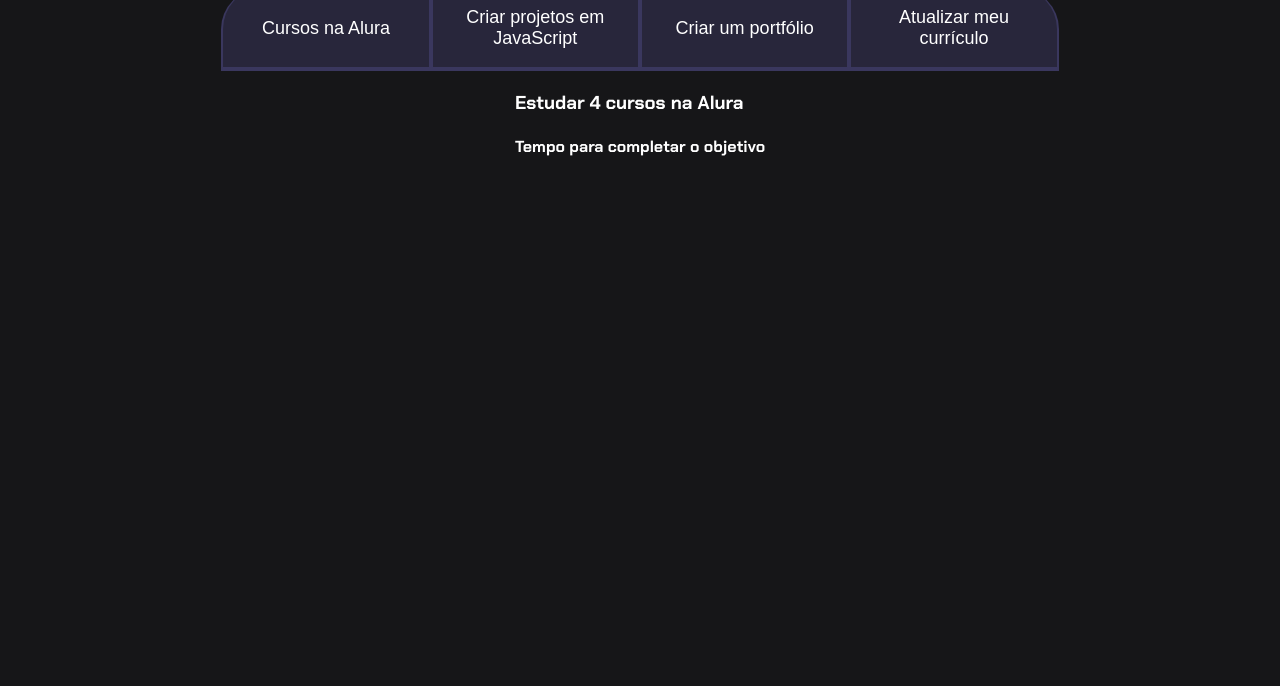
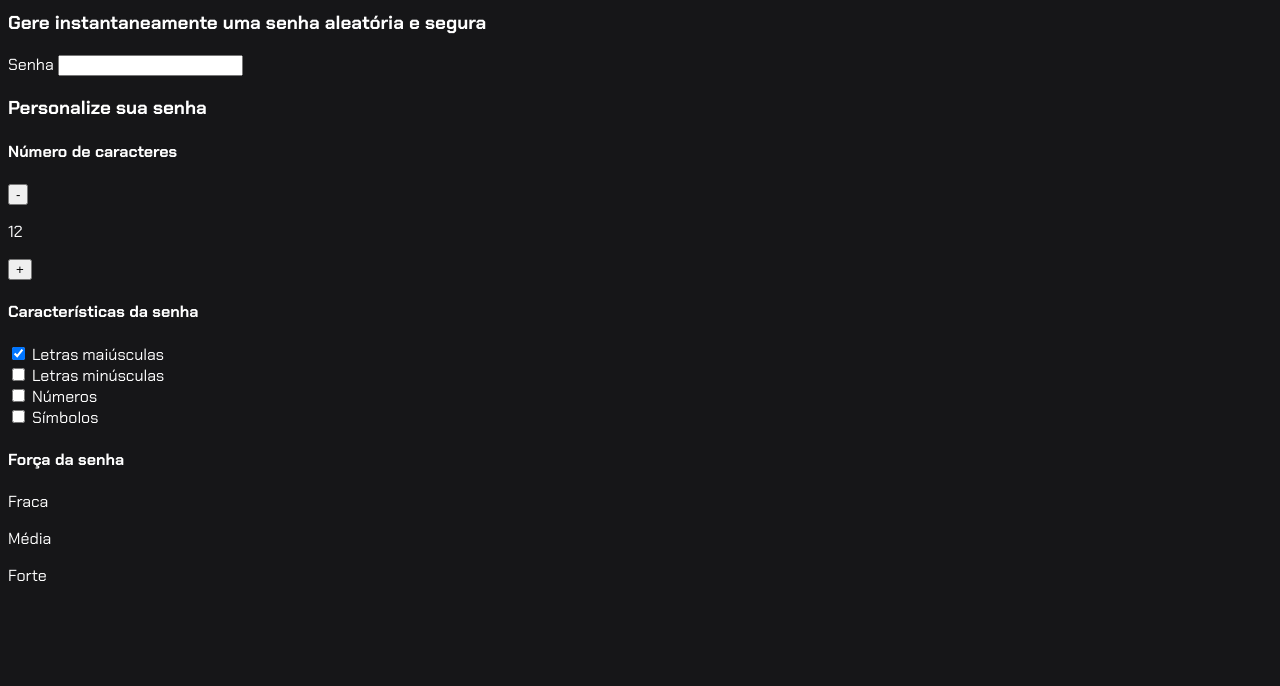
Before and after one commit to leletibrum/lele-brum, a plain HTML site: page index.html in a window 1280 px wide. Shown: the part 114-800 px from the top of the page. Drawn offline with Linux system fonts and the light colour scheme.

Commit message:
Index.html

```diff
--- a/index.html
+++ b/index.html
@@ -1,24 +1,65 @@
 <!DOCTYPE html>
 <html lang="pt-br">
+
 <head>
     <meta charset="UTF-8">
     <meta name="viewport" content="width=device-width, initial-scale=1.0">
-<title>Meus objetivos do ano</title>
+    <title>Gerador de senha</title>
     <link rel="stylesheet" href="style.css">
 </head>
+
 <body>
-  <section class="conteudo-principal">
-      <h2 class="titulo-principal">Meus Objetivos do ano<span>_</span></h2>
-    <div class="botoes">
-      <button class="botao">Cursos na Alura</button>
-      <button class="botao">Criar projetos em JavaScript</button>
-      <button class="botao">Criar um portfólio</button>
-      <button class="botao">Atualizar meu currículo</button>
+    <section class="conteudo">
+        <div class="conteudo-titulo">
+            <img src="unlock.svg" alt="cadeado fechado">
+            <h2 class="titulo-principal">Gerador de senhas</h2>
+            <h3 class="titulo-secundario">Gere instantaneamente uma senha aleatória e segura</h3>
         </div>
-    <div class="abas-texto">
-        <div class="aba-conteudo">
-           <h3 class="aba-conteudo-titulo-principal">Estudar 4 cursos na Alura</h3>
-           <h4 class="aba-conteudo-titulo-secundario">Tempo para completar o objetivo</h4>
+        <div class="conteudo-senha">
+            <label for="senha">Senha</label>
+            <input name="senha" type="text" id="campo-senha" readonly>
+        </div>
+        <div class="parametro">
+            <h3 class="parametro-titulo">Personalize sua senha</h3>
+            <div class="parametro-coluna__senha">
+                <div class="parametro-senha">
+                    <h4 class="parametro-senha__titulo">Número de caracteres</h4>
+                    <div class="parametro-senha-botoes">
+                        <button class="parametro-senha__botao">-</button>
+                        <p class="parametro-senha__texto">12</p>
+                        <button class="parametro-senha__botao">+</button>
+                    </div>
+                </div>
+                <div class="parametro-senha">
+                    <h4 class="parametro-senha__titulo">Características da senha</h4>
+                    <div class="parametro-senha-checkbox">
+                        <input name="maiusculo" type="checkbox" class="checkbox" checked>
+                        <label for="maiusculo">Letras maiúsculas</label>
+                    </div>
+                    <div class="parametro-senha-checkbox">
+                        <input name="minusculo" type="checkbox" class="checkbox">
+                        <label for="minusculo">Letras minúsculas</label>
+                    </div>
+                    <div class="parametro-senha-checkbox">
+                        <input name="numero" type="checkbox" class="checkbox">
+                        <label for="numero">Números</label>
+                    </div>
+                    <div class="parametro-senha-checkbox">
+                        <input name="simbolo" type="checkbox" class="checkbox">
+                        <label for="simbolo">Símbolos</label>
+                    </div>
+                </div>
+                <div class="parametro-senha">
+                    <h4 class="parametro-senha__titulo">Força da senha</h4>
+                    <div class="barra"></div>
+                    <div class="forca fraca"></div>
+                    <div class="parametro-senha-textos">
+                        <p>Fraca</p>
+                        <p>Média</p>
+                        <p>Forte</p>
+                    </div>
+                    <p class="entropia"></p>
+                </div>
             </div>
         </div>
     </section>
```
Lines whose indentation alone changed are shown as unchanged.
